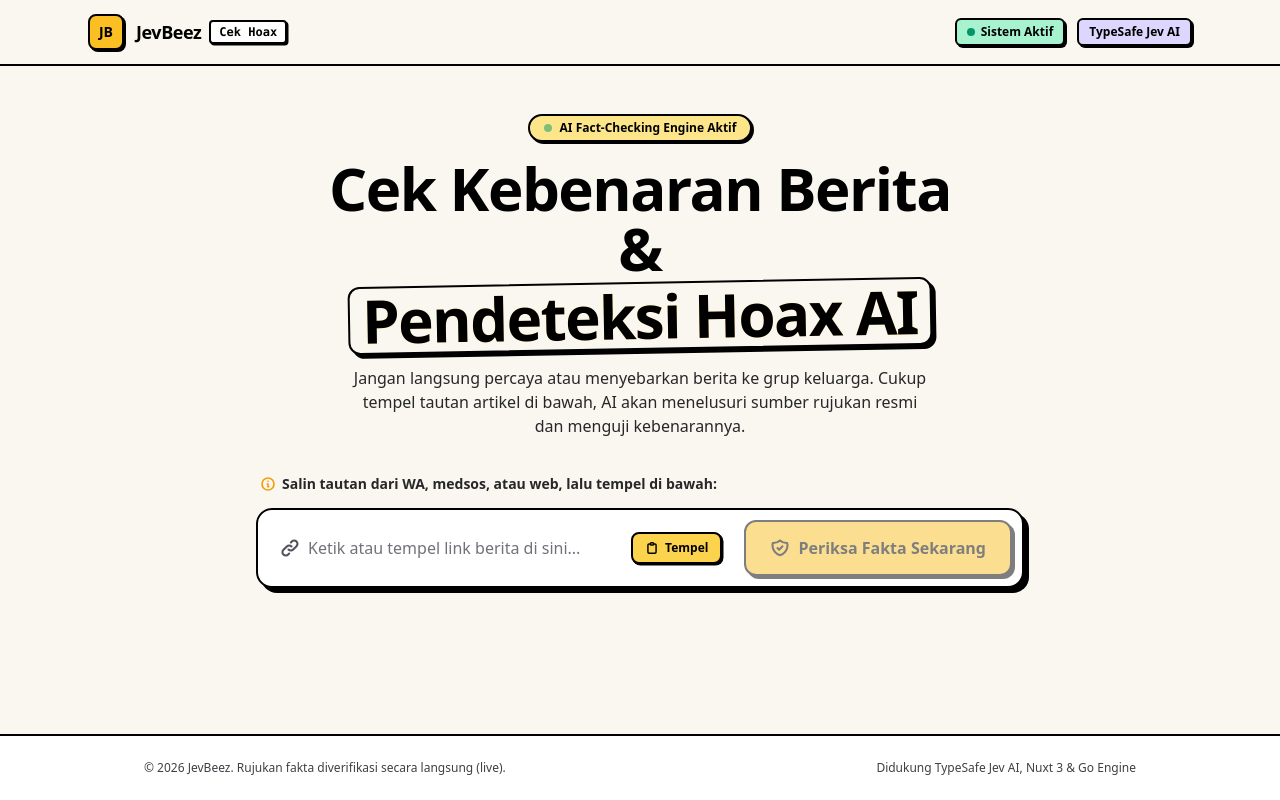
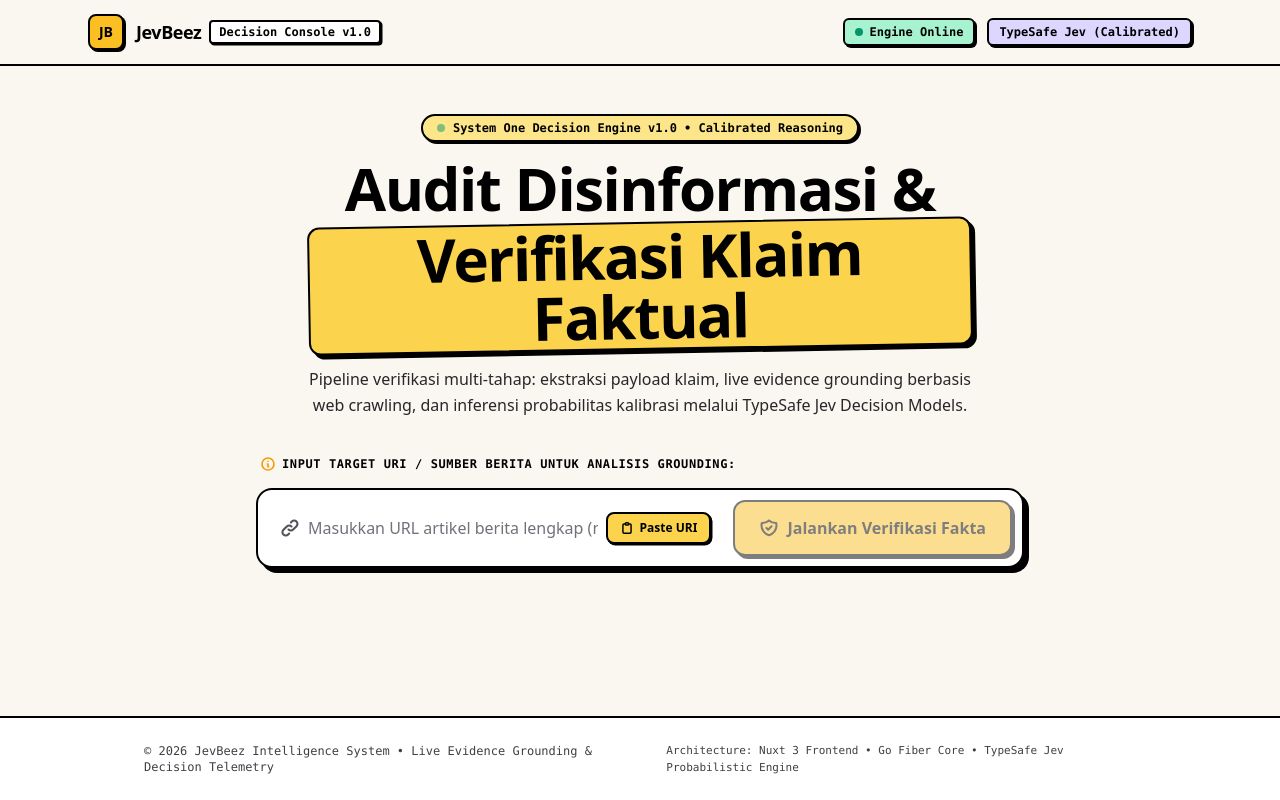
Before and after one commit to Scr34m1nG/JevBeez, a Nuxt app in the folder apps/web/: page / in a window 1280 px wide. Built offline with nearby package versions, Linux system fonts and the light colour scheme.

Commit message:
feat(web): add adaptive copywriting (technical for desktop, simple for mobile)

```diff
--- a/apps/web/app.vue
+++ b/apps/web/app.vue
@@ -14,18 +14,36 @@
         <!-- Badge: Glassmorphism on mobile, Neo-Brutalism on desktop -->
         <div class="inline-flex items-center gap-1.5 sm:gap-2 px-3.5 py-1 rounded-full bg-white/70 backdrop-blur-md border border-white/60 text-zinc-800 text-xs font-bold shadow-sm mb-3 sm:mb-4 md:bg-amber-200 md:backdrop-blur-none md:border-2 md:border-black md:text-black md:shadow-[2px_2px_0px_0px_#000]">
           <span class="w-2 h-2 rounded-full bg-emerald-600 animate-pulse"></span>
-          AI Fact-Checking Engine Aktif
+          <!-- Mobile simple label -->
+          <span class="md:hidden">AI Fact-Checking Engine Aktif</span>
+          <!-- Desktop technical label -->
+          <span class="hidden md:inline font-mono">System One Decision Engine v1.0 • Calibrated Reasoning</span>
         </div>
 
         <!-- Heading: Gradient glow on mobile, Neo-Brutalist Sticker on desktop -->
         <h1 class="text-3xl sm:text-5xl md:text-6xl font-black tracking-tight text-zinc-900 md:text-black mb-3 sm:mb-4 leading-tight sm:leading-tight">
-          Cek Kebenaran Berita & <br class="hidden sm:inline" />
-          <span class="bg-gradient-to-r from-amber-500 via-rose-500 to-indigo-600 bg-clip-text text-transparent md:text-black md:bg-none md:inline-block md:mt-1 md:px-3 md:py-0.5 md:bg-amber-300 md:border-2 md:border-black md:rounded-xl md:shadow-[4px_4px_0px_0px_#000] md:-rotate-1">
+          <!-- Mobile simplified title -->
+          <span class="md:hidden">Cek Kebenaran Berita & <br /></span>
+          <!-- Desktop technical title -->
+          <span class="hidden md:inline">Audit Disinformasi & <br /></span>
+
+          <!-- Mobile highlighted tag -->
+          <span class="md:hidden bg-gradient-to-r from-amber-500 via-rose-500 to-indigo-600 bg-clip-text text-transparent">
             Pendeteksi Hoax AI
           </span>
+          <!-- Desktop highlighted sticker -->
+          <span class="hidden md:inline-block md:mt-1 md:px-3 md:py-0.5 md:bg-amber-300 md:border-2 md:border-black md:rounded-xl md:shadow-[4px_4px_0px_0px_#000] md:-rotate-1">
+            Verifikasi Klaim Faktual
+          </span>
         </h1>
-        <p class="text-sm sm:text-base text-zinc-700 md:text-zinc-800 font-medium leading-relaxed max-w-xl mx-auto">
+
+        <!-- Mobile: friendly, simple wording for general/older demographic -->
+        <p class="md:hidden text-sm text-zinc-700 font-medium leading-relaxed max-w-xl mx-auto">
           Jangan langsung percaya atau menyebarkan berita ke grup keluarga. Cukup tempel tautan artikel di bawah, AI akan menelusuri sumber rujukan resmi dan menguji kebenarannya.
+        </p>
+        <!-- Desktop: technical, precise, and analytical explanation -->
+        <p class="hidden md:block text-base text-zinc-800 font-medium leading-relaxed max-w-2xl mx-auto">
+          Pipeline verifikasi multi-tahap: ekstraksi payload klaim, live evidence grounding berbasis web crawling, dan inferensi probabilitas kalibrasi melalui TypeSafe Jev Decision Models.
         </p>
       </div>
 
@@ -46,7 +64,8 @@
             <svg class="w-4 h-4 shrink-0" fill="none" stroke="currentColor" viewBox="0 0 24 24">
               <path stroke-linecap="round" stroke-linejoin="round" stroke-width="2.5" d="M4 4v5h.582m15.356 2A8.001 8.001 0 004.582 9m0 0H9m11 11v-5h-.581m0 0a8.003 8.003 0 01-15.357-2m15.357 2H15" />
             </svg>
-            <span>Periksa Berita Lain</span>
+            <span class="md:hidden">Periksa Berita Lain</span>
+            <span class="hidden md:inline">Inisiasi Pemeriksaan Baru</span>
           </button>
         </div>
 
@@ -58,8 +77,14 @@
     <!-- Footer: Glassmorphism on mobile, Neo-Brutalism on desktop -->
     <footer class="border-t border-white/60 bg-white/50 backdrop-blur-md py-5 sm:py-6 text-center text-xs text-zinc-600 font-medium pb-[calc(1.25rem+env(safe-area-inset-bottom,0px))] md:border-t-2 md:border-black md:bg-white md:backdrop-blur-none md:text-zinc-700 relative z-10">
       <div class="max-w-5xl mx-auto px-4 flex flex-col sm:flex-row items-center justify-between gap-2.5 text-center sm:text-left">
-        <span>© 2026 JevBeez. Rujukan fakta diverifikasi secara langsung (live).</span>
-        <span>Didukung TypeSafe Jev AI, Nuxt 3 & Go Engine</span>
+        <div>
+          <span class="md:hidden">© 2026 JevBeez. Rujukan fakta diverifikasi secara langsung.</span>
+          <span class="hidden md:inline font-mono">© 2026 JevBeez Intelligence System • Live Evidence Grounding & Decision Telemetry</span>
+        </div>
+        <div>
+          <span class="md:hidden">Didukung TypeSafe Jev AI, Nuxt 3 & Go Engine</span>
+          <span class="hidden md:inline font-mono text-[11px]">Architecture: Nuxt 3 Frontend • Go Fiber Core • TypeSafe Jev Probabilistic Engine</span>
+        </div>
       </div>
     </footer>
   </div>
--- a/apps/web/components/EvidenceList.vue
+++ b/apps/web/components/EvidenceList.vue
@@ -5,10 +5,12 @@
         <svg class="w-4 h-4 text-zinc-600 md:text-zinc-700" fill="none" stroke="currentColor" viewBox="0 0 24 24">
           <path stroke-linecap="round" stroke-linejoin="round" stroke-width="2.5" d="M19 20H5a2 2 0 01-2-2V6a2 2 0 012-2h10a2 2 0 012 2v1m2 13a2 2 0 01-2-2V7m2 13a2 2 0 002-2V9a2 2 0 00-2-2h-2m-4-3H9M7 16h6M7 8h6v4H7V8z" />
         </svg>
-        Rujukan & Bukti Terkait ({{ evidences.length }})
+        <span class="md:hidden">Rujukan & Bukti Terkait ({{ evidences.length }})</span>
+        <span class="hidden md:inline">Korpus Grounding & Bukti Empiris ({{ evidences.length }} Dokumen)</span>
       </h3>
       <span class="text-[11px] sm:text-xs font-bold text-amber-950 md:text-black bg-amber-400/25 md:bg-amber-200 backdrop-blur-sm md:backdrop-blur-none border border-amber-400/40 md:border-2 md:border-black px-2.5 py-0.5 rounded-full md:rounded-lg shadow-sm md:shadow-[1.5px_1.5px_0px_0px_#000] self-start sm:self-auto">
-        Penelusuran Web Terpercaya
+        <span class="md:hidden">Penelusuran Web Terpercaya</span>
+        <span class="hidden md:inline font-mono">Multi-Source Live Search Grounding</span>
       </span>
     </div>
 
@@ -28,7 +30,8 @@
             rel="noopener noreferrer"
             class="text-xs text-zinc-900 md:text-black font-extrabold md:font-black bg-white/80 hover:bg-white md:bg-white md:hover:bg-amber-200 border border-white/80 md:border-2 md:border-black shadow-sm md:shadow-[1.5px_1.5px_0px_0px_#000] active:scale-95 md:active:translate-x-0.5 md:active:translate-y-0.5 md:active:shadow-none md:active:scale-100 flex items-center gap-1.5 transition-all shrink-0 py-1.5 px-3 rounded-xl md:rounded-lg min-h-[36px]"
           >
-            <span>Buka Sumber Berita</span>
+            <span class="md:hidden">Buka Sumber Berita</span>
+            <span class="hidden md:inline">Akses Dokumen Primer</span>
             <svg class="w-3.5 h-3.5 shrink-0" fill="none" stroke="currentColor" viewBox="0 0 24 24">
               <path stroke-linecap="round" stroke-linejoin="round" stroke-width="2.5" d="M10 6H6a2 2 0 00-2 2v10a2 2 0 002 2h10a2 2 0 002-2v-4M14 4h6m0 0v6m0-6L10 14" />
             </svg>
--- a/apps/web/components/Navbar.vue
+++ b/apps/web/components/Navbar.vue
@@ -8,7 +8,8 @@
         <div class="flex items-center gap-1.5 sm:gap-2">
           <span class="font-black text-base sm:text-lg tracking-tight text-zinc-900 md:text-black">JevBeez</span>
           <span class="text-[10px] sm:text-xs px-2 py-0.5 rounded-full bg-white/80 backdrop-blur border border-white/60 text-zinc-700 font-semibold shadow-sm md:rounded md:bg-white md:text-black md:font-mono md:font-bold md:border-2 md:border-black md:shadow-[1.5px_1.5px_0px_0px_#000]">
-            Cek Hoax
+            <span class="md:hidden">Cek Hoax</span>
+            <span class="hidden md:inline">Decision Console v1.0</span>
           </span>
         </div>
       </div>
@@ -16,10 +17,12 @@
       <div class="flex items-center gap-2 sm:gap-3 text-xs shrink-0">
         <div class="hidden sm:flex items-center gap-1.5 px-2.5 py-1 rounded-full bg-emerald-500/10 backdrop-blur border border-emerald-500/20 text-emerald-800 font-semibold shadow-sm md:rounded-md md:bg-emerald-200 md:border-2 md:border-black md:text-black md:font-bold md:shadow-[2px_2px_0px_0px_#000]">
           <span class="w-2 h-2 rounded-full bg-emerald-600 animate-pulse"></span>
-          <span>Sistem Aktif</span>
+          <span class="md:hidden">Sistem Aktif</span>
+          <span class="hidden md:inline font-mono">Engine Online</span>
         </div>
         <span class="px-2.5 py-1 rounded-full bg-white/70 backdrop-blur-md border border-white/60 text-indigo-700 font-bold text-[11px] sm:text-xs shadow-sm md:rounded-md md:bg-violet-200 md:text-black md:border-2 md:border-black md:shadow-[2px_2px_0px_0px_#000] md:backdrop-blur-none whitespace-nowrap">
-          TypeSafe Jev AI
+          <span class="md:hidden">TypeSafe Jev AI</span>
+          <span class="hidden md:inline font-mono">TypeSafe Jev (Calibrated)</span>
         </span>
       </div>
     </div>
--- a/apps/web/components/UrlForm.vue
+++ b/apps/web/components/UrlForm.vue
@@ -5,7 +5,8 @@
         <svg class="w-4 h-4 text-amber-500 shrink-0" fill="none" stroke="currentColor" viewBox="0 0 24 24">
           <path stroke-linecap="round" stroke-linejoin="round" stroke-width="2.5" d="M13 16h-1v-4h-1m1-4h.01M21 12a9 9 0 11-18 0 9 9 0 0118 0z" />
         </svg>
-        Salin tautan dari WA, medsos, atau web, lalu tempel di bawah:
+        <span class="md:hidden">Salin tautan dari WA, medsos, atau web, lalu tempel di bawah:</span>
+        <span class="hidden md:inline font-mono text-xs uppercase tracking-wider text-black">Input Target URI / Sumber Berita untuk Analisis Grounding:</span>
       </span>
     </div>
 
@@ -21,7 +22,7 @@
             v-model="inputUrl"
             type="url"
             required
-            placeholder="Ketik atau tempel link berita di sini..."
+            :placeholder="placeholderText"
             :disabled="isLoading || cooldownSeconds > 0"
             class="w-full bg-transparent text-zinc-900 md:text-black placeholder-zinc-400 md:placeholder-zinc-500 font-medium text-base focus:outline-none disabled:opacity-50 py-2.5"
           />
@@ -37,7 +38,8 @@
             <svg class="w-3.5 h-3.5 shrink-0" fill="none" stroke="currentColor" viewBox="0 0 24 24">
               <path stroke-linecap="round" stroke-linejoin="round" stroke-width="2.5" d="M9 5H7a2 2 0 00-2 2v12a2 2 0 002 2h10a2 2 0 002-2V7a2 2 0 00-2-2h-2M9 5a2 2 0 002 2h2a2 2 0 002-2M9 5a2 2 0 012-2h2a2 2 0 012 2" />
             </svg>
-            <span>Tempel</span>
+            <span class="md:hidden">Tempel</span>
+            <span class="hidden md:inline">Paste URI</span>
           </button>
 
           <!-- Quick Clear Button -->
@@ -61,33 +63,44 @@
           class="w-full sm:w-auto px-6 py-3.5 rounded-2xl bg-gradient-to-r from-amber-400 to-amber-500 hover:from-amber-300 hover:to-amber-400 text-zinc-950 font-black text-sm sm:text-base flex items-center justify-center gap-2 shadow-lg shadow-amber-500/20 border border-white/40 active:scale-[0.98] transition-all disabled:opacity-50 disabled:cursor-not-allowed disabled:transform-none shrink-0 min-h-[50px] md:rounded-xl md:bg-amber-400 md:hover:bg-amber-300 md:text-black md:border-2 md:border-black md:shadow-[3px_3px_0px_0px_#000] md:hover:-translate-x-0.5 md:hover:-translate-y-0.5 md:hover:shadow-[4px_4px_0px_0px_#000] md:active:translate-x-0.5 md:active:translate-y-0.5 md:active:shadow-none md:active:scale-100 md:bg-none md:shadow-[3px_3px_0px_0px_#000]"
         >
           <span v-if="isLoading" class="w-4 h-4 border-2 border-black/30 border-t-black rounded-full animate-spin"></span>
-          <span v-if="isLoading">Sedang Memeriksa...</span>
-          <span v-else-if="cooldownSeconds > 0">Tunggu ({{ cooldownSeconds }}d)</span>
+          <span v-if="isLoading">
+            <span class="md:hidden">Sedang Memeriksa...</span>
+            <span class="hidden md:inline font-mono">Mengeksekusi Pipeline Analisis...</span>
+          </span>
+          <span v-else-if="cooldownSeconds > 0">
+            <span class="md:hidden">Tunggu ({{ cooldownSeconds }}d)</span>
+            <span class="hidden md:inline font-mono">Rate Limit Active ({{ cooldownSeconds }}s)</span>
+          </span>
           <span v-else class="flex items-center gap-2">
             <svg class="w-5 h-5 shrink-0" fill="none" stroke="currentColor" viewBox="0 0 24 24">
               <path stroke-linecap="round" stroke-linejoin="round" stroke-width="2.5" d="M9 12l2 2 4-4m5.618-4.016A11.955 11.955 0 0112 2.944a11.955 11.955 0 01-8.618 3.04A12.02 12.02 0 003 9c0 5.591 3.824 10.29 9 11.622 5.176-1.332 9-6.03 9-11.622 0-1.042-.133-2.052-.382-3.016z" />
             </svg>
-            <span>Periksa Fakta Sekarang</span>
+            <span class="md:hidden">Periksa Fakta Sekarang</span>
+            <span class="hidden md:inline">Jalankan Verifikasi Fakta</span>
           </span>
         </button>
       </div>
     </form>
 
     <div v-if="cooldownSeconds > 0" class="mt-3 p-3 rounded-2xl bg-amber-500/15 backdrop-blur-md border border-amber-500/30 text-amber-900 text-center text-xs sm:text-sm font-semibold shadow-sm animate-pulse md:rounded-xl md:bg-amber-100 md:border-2 md:border-black md:text-black md:font-bold md:shadow-[2px_2px_0px_0px_#000] md:backdrop-blur-none">
-      Mohon tunggu {{ cooldownSeconds }} detik sebelum memeriksa berita berikutnya.
+      <span class="md:hidden">Mohon tunggu {{ cooldownSeconds }} detik sebelum memeriksa berita berikutnya.</span>
+      <span class="hidden md:inline font-mono">Rate Limiting Terpicu: Cooldown buffer aktif selama {{ cooldownSeconds }} detik guna mencegah over-query ke search engine.</span>
     </div>
 
     <div v-if="errorMessage" class="mt-3 p-3.5 rounded-2xl bg-rose-500/15 backdrop-blur-md border border-rose-500/30 text-rose-950 text-xs sm:text-sm font-medium shadow-sm flex items-start gap-2.5 break-words md:rounded-xl md:bg-rose-100 md:border-2 md:border-black md:text-black md:shadow-[3px_3px_0px_0px_#000] md:backdrop-blur-none">
       <svg class="w-5 h-5 text-rose-600 shrink-0 mt-0.5" fill="none" stroke="currentColor" viewBox="0 0 24 24">
         <path stroke-linecap="round" stroke-linejoin="round" stroke-width="2.5" d="M12 9v2m0 4h.01m-6.938 4h13.856c1.54 0 2.502-1.667 1.732-3L13.732 4c-.77-1.333-2.694-1.333-3.464 0L3.34 16c-.77 1.333.192 3 1.732 3z" />
       </svg>
-      <span class="flex-1">{{ errorMessage }}</span>
+      <div class="flex-1">
+        <span class="hidden md:inline font-mono font-bold text-rose-700 block mb-0.5">[ANALYSIS_PIPELINE_ERROR]</span>
+        <span>{{ errorMessage }}</span>
+      </div>
     </div>
   </div>
 </template>
 
 <script setup lang="ts">
-import { ref, onMounted } from 'vue'
+import { ref, computed, onMounted } from 'vue'
 
 const props = defineProps<{
   isLoading: boolean
@@ -101,11 +114,25 @@ const emit = defineEmits<{
 
 const inputUrl = ref('')
 const canPaste = ref(false)
+const isDesktop = ref(false)
 
 onMounted(() => {
+  if (typeof window !== 'undefined') {
+    isDesktop.value = window.innerWidth >= 768
+    window.addEventListener('resize', () => {
+      isDesktop.value = window.innerWidth >= 768
+    })
+  }
+
   if (typeof navigator !== 'undefined' && navigator.clipboard && navigator.clipboard.readText) {
     canPaste.value = true
   }
+})
+
+const placeholderText = computed(() => {
+  return isDesktop.value
+    ? 'Masukkan URL artikel berita lengkap (misal: https://mediaberita.com/politik/isu-...)'
+    : 'Ketik atau tempel link berita di sini...'
 })
 
 const pasteClipboard = async () => {
```
Also changed, not shown: apps/web/components/VerdictCard.vue (+48 -15 lines).
